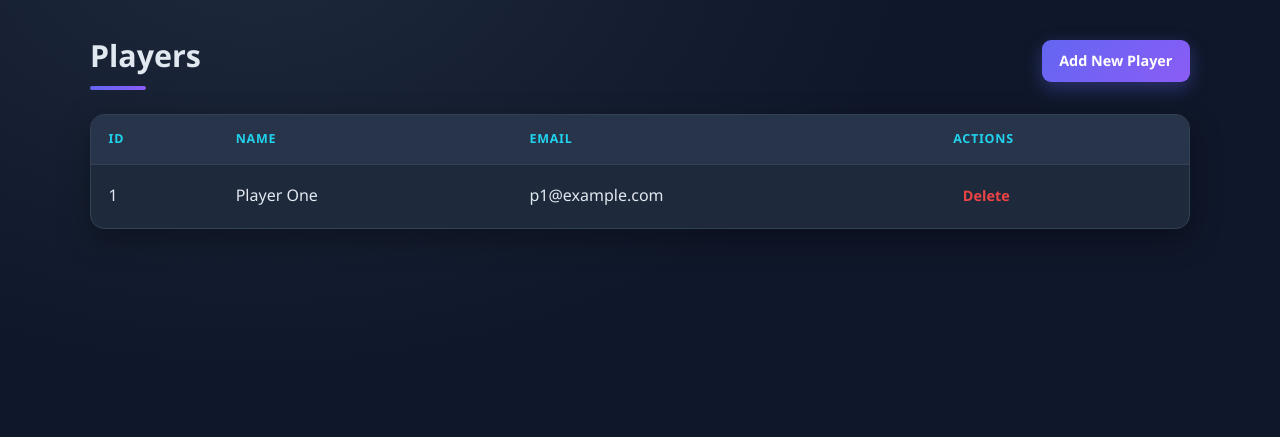
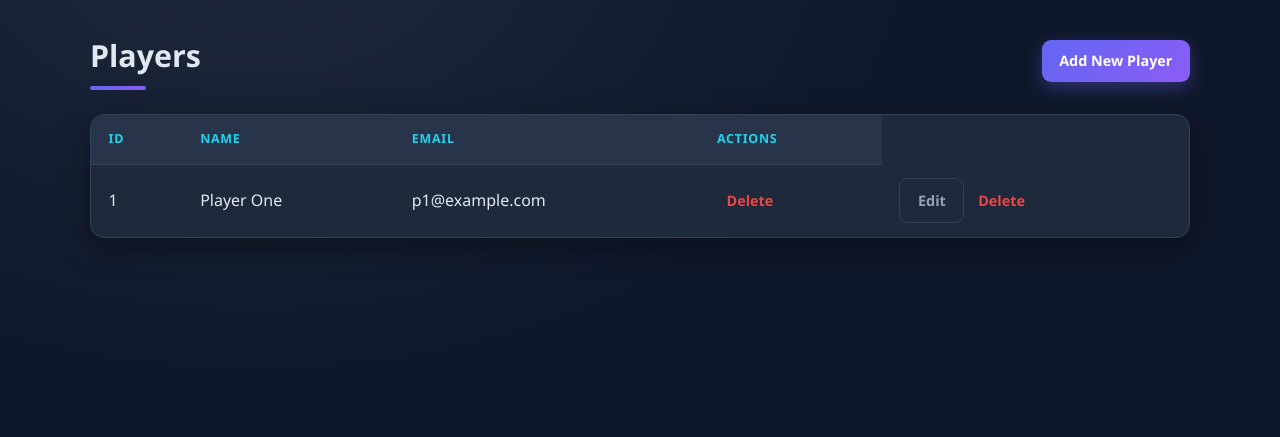
Before and after one commit to Owais-niazi/DBMS-Tournament, a Flask app: page /players in a window 1280 px wide. Shown: the part 65-502 px from the top of the page. Run offline with Flask 3, Linux system fonts and the light colour scheme; a user stored in the database is signed in; data comes from the database, SQL or seed files in the repository.

Commit message:
Add edit button for player entries in players.html

```diff
--- a/templates/players.html
+++ b/templates/players.html
@@ -57,6 +57,11 @@
                         <td>{{ player.name }}</td>
                         <td>{{ player.email }}</td>
                         <td><a class="btn btn-danger" href="/players/delete/{{ player.player_id }}" onclick="return confirm('Are you sure?')">Delete</a></td>
+                        <!-- Inside templates/players.html -->
+                        <td>
+                            <a class="btn btn-ghost" href="/players/edit/{{ player.player_id }}">Edit</a>
+                            <a class="btn btn-danger" href="/players/delete/{{ player.player_id }}" onclick="return confirm('Are you sure?')">Delete</a>
+                        </td>
                     </tr>
                     {% else %}
                     <tr><td class="empty" colspan="4">No players yet.</td></tr>
```
